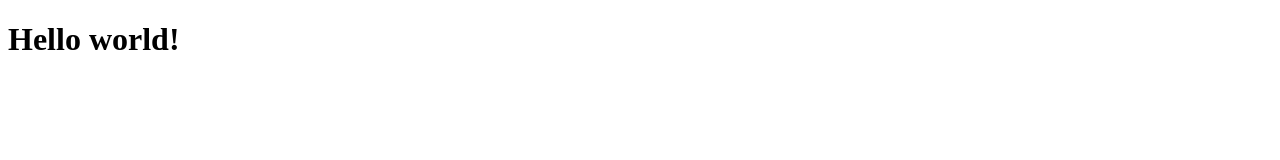
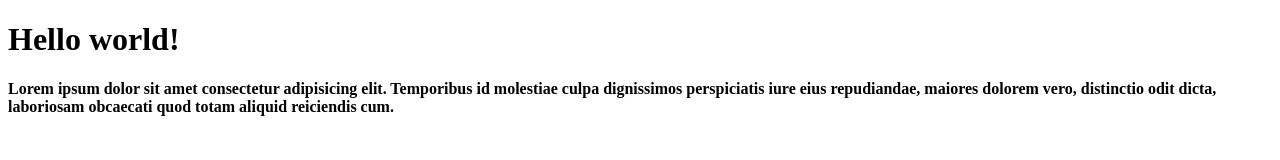
Before and after one commit to AlyshaBaisac/webproject3B, a plain HTML site: page indext.html in a window 1280 px wide. Drawn offline with Linux system fonts and the light colour scheme.

Commit message:
random things again

```diff
--- a/indext.html
+++ b/indext.html
@@ -8,5 +8,10 @@
 </head>
 <body>
     <h1> Hello world! </h1>
+    <div>
+        <p><b> Lorem ipsum dolor sit amet consectetur adipisicing elit. Temporibus id molestiae culpa dignissimos perspiciatis iure eius repudiandae, maiores dolorem vero, distinctio odit dicta, laboriosam obcaecati quod totam aliquid reiciendis cum.
+
+        </b></p>
+    </div>
 </body>
 </html>
```
